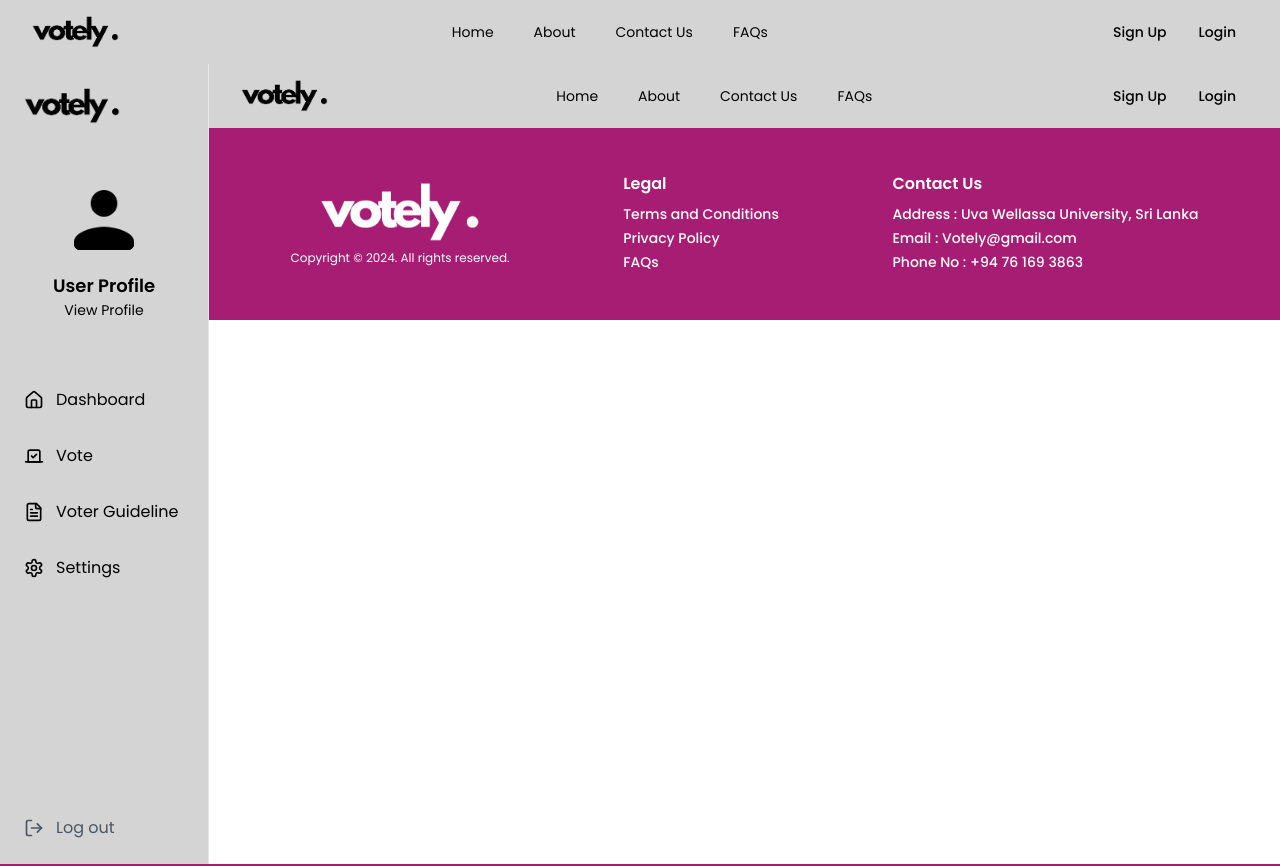
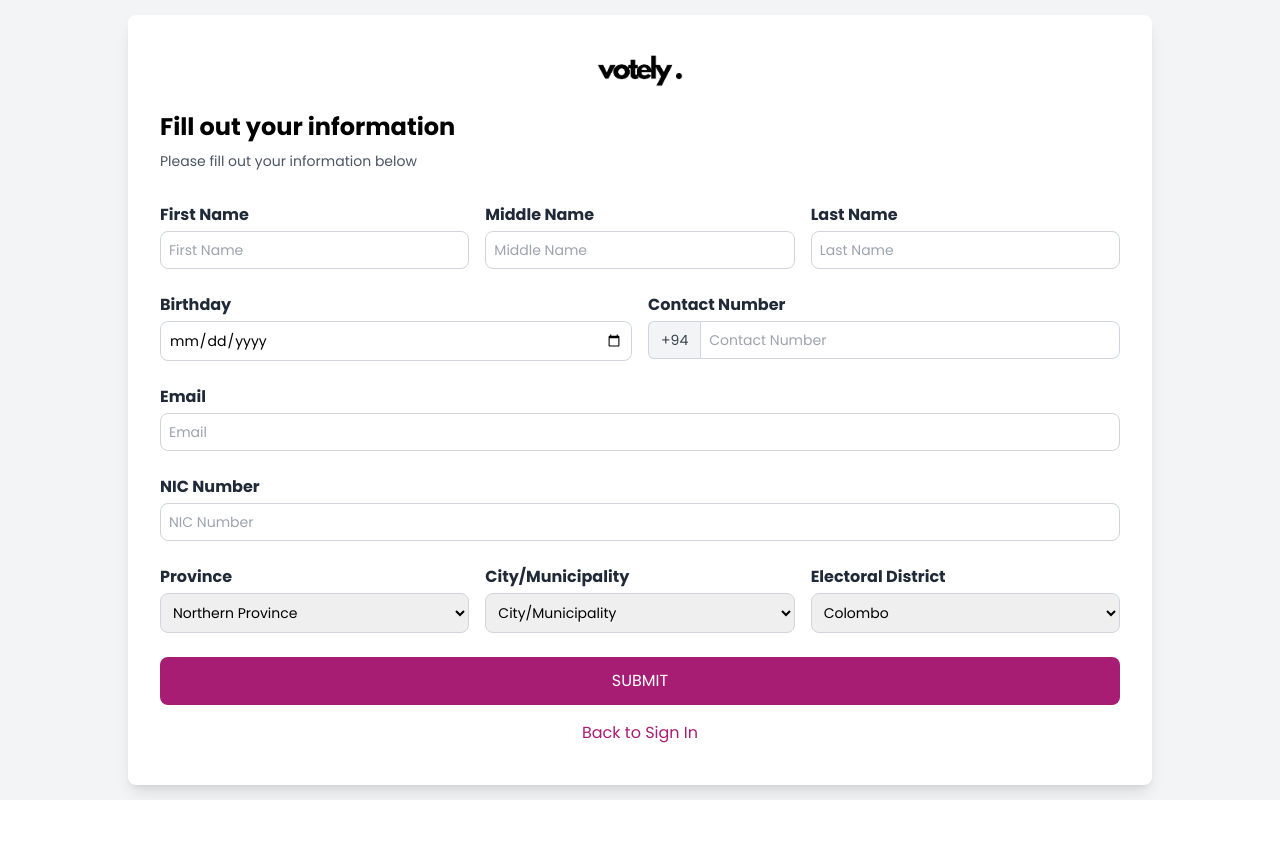
Before and after one commit to udithayeshmantha/Votely-E-voting-system, a React (Create React App) app: page /form in a window 1280 px wide. Shown: the top 866 px of the page. After the commit the page ends 800 px from the top, so only its background shows below. Built offline with nearby package versions, Linux system fonts and the light colour scheme.

Commit message:
Add Form component and update routing; include form submission logic and navigation to dashboard

```diff
--- a/src/App.js
+++ b/src/App.js
@@ -20,6 +20,7 @@ import "./styles/App.css";
 import DashboardView from "./mainviews/dashboardview";
 import Homeview from "./mainviews/Homeview";
 import routeConfig from "./components/routeConfig";
+import Form from "./pages/Form";
 
 function App() {
   return (
@@ -58,6 +59,7 @@ const AppContent = () => {
             <Route path="/" element={<Home />} />
             <Route path="/signin" element={<SignIn />} />
             <Route path="/signup" element={<SignUp />} />
+            <Route path="/form" element={<Form />} />
             <Route path="/resetpassword" element={<ResetPassword />} />
             <Route path="/otppage" element={<OtpPage />} />
             <Route path="/contactus" element={<Contactus />} />
@@ -92,6 +94,7 @@ const ConditionalNavBar = () => {
     "/settings",
     "/index",
     "/dashboard",
+    "/form",
 
   ];
   return !hiddenPaths.includes(location.pathname) ? <Navbar /> : null;
@@ -108,6 +111,7 @@ const ConditionalSidebar = () => {
     "/contactus",
     "/FAQ",
     "/otppage",
+    "/form",
   ];
   return !hiddenPaths.includes(location.pathname) ? <Sidebar /> : null;
 };
@@ -124,6 +128,7 @@ const ConditionalFooter = () => {
     "/settings",
     "/index",
     "/dashboard",
+    "/form",
   ];
   return !hiddenPaths.includes(location.pathname) ? <Footer /> : null;
 };
--- /dev/null
+++ b/src/pages/Form.js
@@ -0,0 +1,167 @@
+import React from "react";
+import { Link, useNavigate } from "react-router-dom";
+import Logo from "../assets/logo.png";
+
+const Form = () => {
+  const navigate = useNavigate();
+
+  const handleSubmit = (e) => {
+    e.preventDefault();
+    // Handle form submission logic here (e.g., sending data to backend)
+    console.log("Form submitted");
+    // Assuming form submission is successful, navigate to the dashboard
+    navigate('/dashboard');
+  };
+
+  return (
+    <div className="min-h-screen bg-gray-100 flex items-center justify-center font-Poppins">
+      <div className="bg-white shadow-lg rounded-lg px-8 py-10 w-full max-w-5xl ">
+        {/* Logo */}
+        <div className="flex justify-center mb-6">
+          <Link to="/">
+            <img alt="Volety" src={Logo} className="h-8 w-auto" />
+          </Link>
+        </div>
+
+        {/* Title */}
+        <h2 className="text-2xl mb-2 font-bold">Fill out your information</h2>
+        <p className="mb-8 text-gray-600 text-sm">
+          Please fill out your information below
+        </p>
+
+        {/* Form */}
+        <form className="space-y-6" onSubmit={handleSubmit}>
+          <div className="grid grid-cols-1 md:grid-cols-3 gap-4">
+            <div className="flex flex-col">
+              <label className="block text-left text-gray-800 font-bold">First Name</label>
+              <input
+                type="text"
+                placeholder="First Name"
+                className="w-full text-sm p-2 mt-1 border border-gray-300 rounded-lg"
+              />
+            </div>
+
+            <div className="flex flex-col">
+              <label className="block text-left text-gray-800 font-bold">Middle Name</label>
+              <input
+                type="text"
+                placeholder="Middle Name"
+                className="w-full text-sm p-2 mt-1 border border-gray-300 rounded-lg"
+              />
+            </div>
+
+            <div className="flex flex-col">
+              <label className="block text-left text-gray-800 font-bold">Last Name</label>
+              <input
+                type="text"
+                placeholder="Last Name"
+                className="w-full text-sm p-2 mt-1 border border-gray-300 rounded-lg"
+              />
+            </div>
+          </div>
+          <div className="grid grid-cols-1 md:grid-cols-2 gap-4">
+          <div className="flex flex-col">
+            <label className="block text-left text-gray-800 font-bold">Birthday</label>
+            <input
+              type="date"
+              className="w-full text-sm p-2 mt-1 border border-gray-300 rounded-lg"
+            />
+          </div>
+
+          <div className="flex flex-col">
+            <label className="block text-left text-gray-800 font-bold">Contact Number</label>
+            <div className="flex items-center mt-1">
+              <span className="p-2 text-sm inline-flex items-center px-3 border border-r-0 border-gray-300 bg-gray-100 text-gray-700 rounded-l-md">
+                +94
+              </span>
+              <input
+                type="text"
+                placeholder="Contact Number"
+                className="w-full text-sm p-2 border border-gray-300 rounded-r-lg"
+              />
+            </div>
+          </div>
+          </div>
+
+          <div className="flex flex-col">
+            <label className="block text-left text-gray-800 font-bold">Email</label>
+            <input
+              type="email"
+              placeholder="Email"
+              className="w-full text-sm p-2 mt-1 border border-gray-300 rounded-lg"
+            />
+          </div>
+
+          <div className="flex flex-col">
+            <label className="block text-left text-gray-800 font-bold">NIC Number</label>
+            <input
+              type="text"
+              placeholder="NIC Number"
+              className="w-full text-sm p-2 mt-1 border border-gray-300 rounded-lg"
+            />
+          </div>
+
+          {/* Address: Province, Barangay, and City in One Column */}
+          <div className="grid grid-cols-1 md:grid-cols-3 gap-4">
+            <div className="flex flex-col">
+              <label className="block text-left text-gray-800 font-bold">Province</label>
+              <select className="w-full text-sm p-2 mt-1 border border-gray-300 rounded-lg">
+                <option>Northern Province</option>
+                <option>North Central Province</option>
+                <option>North Western Province</option>
+                <option>Central Province</option>
+                <option>Western Province</option>
+                <option>Eastern Province</option>
+                <option>Southern Province</option>
+                <option> Sabaragamuwa Province</option>
+                <option>Uva Province</option>
+              </select>
+            </div>
+
+            <div className="flex flex-col">
+              <label className="block text-left text-gray-800 font-bold">
+                City/Municipality
+              </label>
+              <select className="w-full text-sm p-2 mt-1 border border-gray-300 rounded-lg">
+                <option>City/Municipality</option>
+              </select>
+            </div>
+
+            <div className="flex flex-col">
+              <label className="block text-left text-gray-800 font-bold">Electoral District</label>
+              <select className="w-full text-sm p-2 mt-1 border border-gray-300 rounded-lg">
+                <option>Colombo</option>
+                <option>Gampaha</option>
+                <option>Kaluthara</option>
+                <option>Kandy</option>
+                <option>Matale</option>
+                <option>Nuwara Eliya</option>
+                <option>Galle</option>
+                <option>Matara</option>
+                <option>Matara</option>
+                <option>Matara</option>
+              </select>
+            </div>
+          </div>
+
+          {/* Submit Button */}
+          <div>
+            <button
+              type="submit"
+              className="w-full p-3 bg-[#a81d74] text-white rounded-lg cursor-pointer text-base hover:bg-[#a81d74] transition"
+            >
+              SUBMIT
+            </button>
+          </div>
+        </form>
+
+        {/* Back to Sign In */}
+        <div className="text-center mt-4">
+          <Link to="/signup" className="text-[#a81d74] hover:underline">Back to Sign In</Link>
+        </div>
+      </div>
+    </div>
+  );
+};
+
+export default Form;
--- a/src/pages/Vote.js
+++ b/src/pages/Vote.js
@@ -1,4 +1,4 @@
-import React from 'react';
+  import React from 'react';
 import Sidebar from '../components/Sidebar';
 import Vote from '../components/dashboard components/Vote';
 
```
